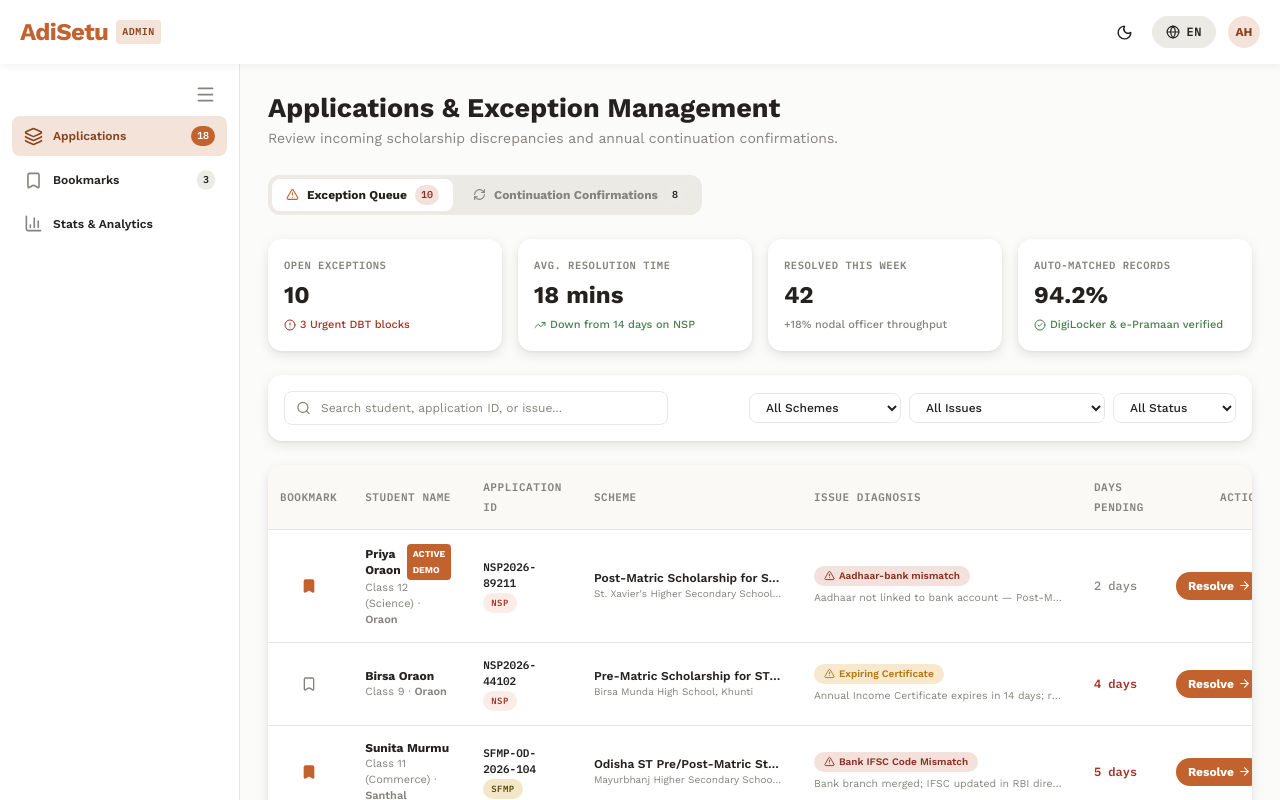
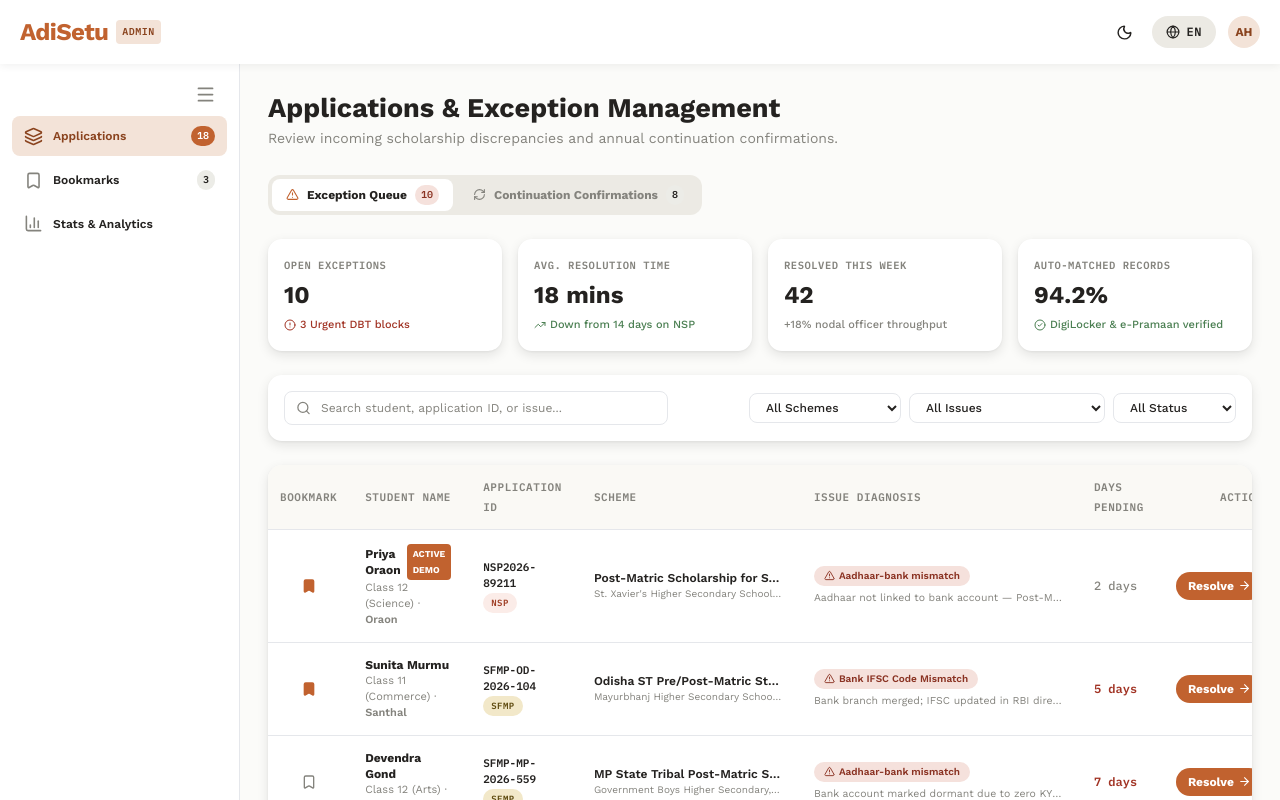
Before and after one commit to rogeralukka/AdiSetu, a React (Vite) app in the folder frontend/: page /admin in a window 1280 px wide. Built offline with nearby package versions, Linux system fonts and the light colour scheme.

Commit message:
fix: align demo data, officer copy, urgent triage, and sibling wallet isolation

```diff
--- a/frontend/src/context/AppContext.jsx
+++ b/frontend/src/context/AppContext.jsx
@@ -128,6 +128,7 @@ export function AppProvider({ children }) {
   }, [theme]);
 
   const currentStudent = students.find((s) => s.id === currentStudentId) || students[0];
+  const studentDocuments = documents.filter((d) => (d.studentId || 'student-1') === currentStudent?.id);
 
   // Translation function:
   // When Google Translate is actively translating the page for a supported language,
@@ -506,7 +507,7 @@ export function AppProvider({ children }) {
         schemes,
         selectedSchemeIds,
         applications,
-        documents,
+        documents: studentDocuments,
         notifications,
         hasUnreadUpdates,
         riskBannerDismissed,
--- a/frontend/src/data/mockData.js
+++ b/frontend/src/data/mockData.js
@@ -646,28 +646,12 @@ export const initialApplications = [
     steps: ["done", "blocked", "pending", "pending"],
     stageNames: ["Submitted", "Verification", "Sanctioned", "Disbursed"],
     note: {
-      text: "Aadhaar-bank mismatch — resolve to continue",
+      text: "Aadhaar–bank link not confirmed — check before payment",
       actionText: "Resolve",
-      reason: "DBT NPCI mapper shows Aadhaar is not active on your SBI account. Disbursal requires active Aadhaar seeding.",
+      reason: "Your Aadhaar–bank link for DBT isn't confirmed. Check and fix it on NPCI's BASE portal.",
     },
-    tag: null,
+    tag: "NEXT RENEWAL DUE · 2027-28",
     amount: "₹13,500/year",
-  },
-  {
-    id: "app-2",
-    studentId: "student-1",
-    schemeId: "nfst",
-    name: "NFST Scholarship",
-    source: "SFMP",
-    applicationNumber: "SFMP-NFST-2026-0194",
-    statusLabel: "In Progress",
-    appliedDate: "02 Jul 2026",
-    lastUpdated: "21 Sep 2026",
-    steps: ["done", "done", "current", "pending"],
-    stageNames: ["Submitted", "Verification", "Sanctioned", "Disbursed"],
-    note: null,
-    tag: "NEXT CONTINUATION DUE · MAR 2027",
-    amount: "₹37,000/month",
   },
 ];
 
@@ -683,8 +667,8 @@ export const initialDocuments = [
     issuer: "Revenue & Land Reforms Dept, Govt of Jharkhand",
     issuedOn: "10 Oct 2023",
     verifiedBy: "State Tribal Welfare e-Pramaan",
-    usedInApplicationIds: ["app-1", "app-2"],
-    usedInNames: ["Post-Matric Scholarship", "NFST Fellowship"],
+    usedInApplicationIds: ["app-1"],
+    usedInNames: ["Post-Matric Scholarship"],
     canRenew: true,
   },
   {
@@ -713,8 +697,8 @@ export const initialDocuments = [
     issuer: "Unique Identification Authority of India (UIDAI)",
     issuedOn: "12 Mar 2018",
     verifiedBy: "UIDAI e-KYC Verified",
-    usedInApplicationIds: ["app-1", "app-2"],
-    usedInNames: ["Post-Matric Scholarship", "NFST Fellowship"],
+    usedInApplicationIds: ["app-1"],
+    usedInNames: ["Post-Matric Scholarship"],
     canRenew: false,
   },
   {
--- a/frontend/src/screens/AdminDashboardScreen.jsx
+++ b/frontend/src/screens/AdminDashboardScreen.jsx
@@ -200,7 +200,7 @@ export default function AdminDashboardScreen() {
     );
     const target = exceptions.find((e) => e.id === excId);
     setSelectedException(null);
-    showToast(`Exception resolved: ${target ? target.studentName : 'Student'} DBT disbursal unblocked & authorized.`);
+    showToast(`Discrepancy cleared: ${target ? target.studentName : 'Student'}.`);
   };
 
   // Continuation confirm action
@@ -209,7 +209,7 @@ export default function AdminDashboardScreen() {
       prev.map((c) => (c.id === contId ? { ...c, status: 'Confirmed' } : c))
     );
     const target = continuations.find((c) => c.id === contId);
-    showToast(`Continuation sanctioned: ${target ? target.studentName : 'Student'} renewed for 2026-27.`);
+    showToast(`Renewal details verified: ${target ? target.studentName : 'Student'} for 2026-27.`);
   };
 
   // Continuation flag action
@@ -252,7 +252,7 @@ export default function AdminDashboardScreen() {
 
   // Save criteria changes action
   const handleSaveCriteria = () => {
-    showToast("Eligibility policy changes saved & synced across NSP, SFMP, and NOS middleware.");
+    showToast("Rule editing goes live in the full build.");
   };
 
   // Filtered exceptions
@@ -277,7 +277,7 @@ export default function AdminDashboardScreen() {
         statusFilter === 'ALL' || exc.status.toLowerCase() === statusFilter.toLowerCase();
 
       return matchSearch && matchScheme && matchIssue && matchStatus;
-    });
+    }).sort((a, b) => (a.issueSeverity === 'urgent' ? 0 : 1) - (b.issueSeverity === 'urgent' ? 0 : 1));
   }, [exceptions, searchQuery, schemeFilter, issueFilter, statusFilter]);
 
   // Dynamic counts
@@ -1059,7 +1059,7 @@ export default function AdminDashboardScreen() {
 
                       <div className="bg-surface p-4 rounded-card shadow-card border-0 dark:border dark:border-border/40 space-y-1">
                         <div className="text-[10.5px] font-mono uppercase tracking-wider text-muted font-bold">
-                          Auto-Approved Renewals
+                          Renewals with no issues
                         </div>
                         <div className="text-2xl font-bold text-text">
                           86
@@ -1785,7 +1785,7 @@ export default function AdminDashboardScreen() {
             <div className="p-3.5 rounded-lg bg-green-soft text-green space-y-1.5 text-xs">
               <div className="font-bold flex items-center gap-1.5">
                 <CheckCircle2 size={15} />
-                <span>DigiLocker / e-Pramaan Live Resolution</span>
+                <span>DigiLocker / e-Pramaan check</span>
               </div>
               <p className="text-[11px] leading-relaxed">
                 {selectedException.digilockerStatus}
```
